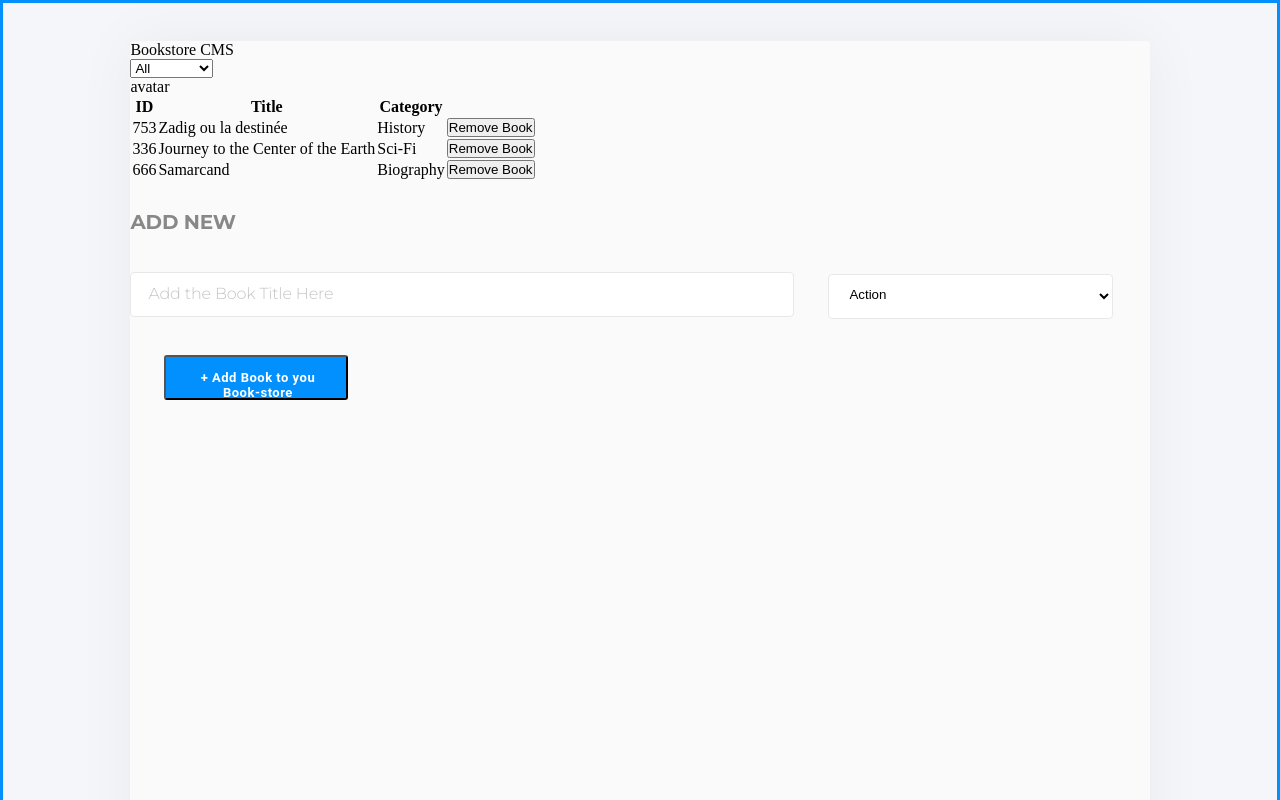
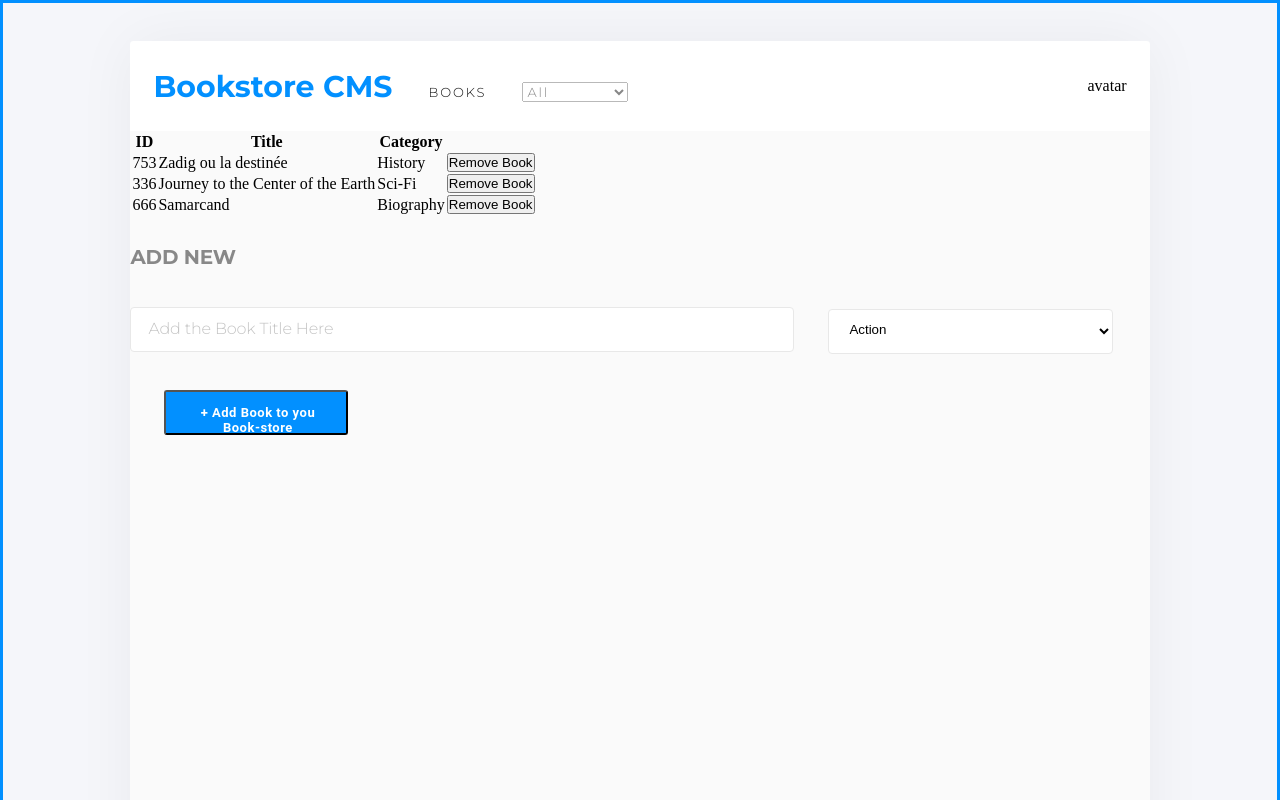
Before and after one commit to CalyCherkaoui/bookstore-react-redux, a React (Create React App) app: page / in a window 1280 px wide. Shown: the top 800 px of the page. Built offline with nearby package versions, Linux system fonts and the light colour scheme.

Commit message:
Style the navigation bar

```diff
--- a/src/App.css
+++ b/src/App.css
@@ -90,3 +90,68 @@
   text-align: center;
   color: var(--white);
 }
+
+/* Books list */
+.books_list_container {
+  display: flex;
+  flex-direction: column;
+}
+
+/* Navigation bar */
+
+.navigation_container {
+  display: flex;
+  flex-direction: row;
+  justify-content: space-between;
+  align-items: center;
+  width: 100%;
+  height: 90px;
+  padding: 0 23px;
+  background-color: var(--white);
+}
+
+.navigation_left {
+  display: flex;
+  flex-direction: row;
+  justify-content: start;
+  align-items: baseline;
+}
+
+.navigation_left * {
+  margin-right: 36px;
+}
+
+.navigation_logo {
+  font-family: "Montserrat", sans-serif;
+  font-size: 1.875rem;
+  font-weight: bold;
+  font-stretch: normal;
+  font-style: normal;
+  line-height: normal;
+  letter-spacing: normal;
+  color: var(--azure);
+}
+
+.navigation_books {
+  text-transform: uppercase;
+  font-family: "Montserrat", sans-serif;
+  font-size: 0.813rem;
+  font-weight: normal;
+  font-stretch: normal;
+  font-style: normal;
+  line-height: normal;
+  letter-spacing: 1.9px;
+  color: var(--black-two);
+}
+
+.categories_selector {
+  opacity: 0.5;
+  font-family: "Montserrat", sans-serif;
+  font-size: 0.813rem;
+  font-weight: normal;
+  font-stretch: normal;
+  font-style: normal;
+  line-height: normal;
+  letter-spacing: 1.9px;
+  color: var(--black-two);
+}
--- a/src/components/CategoryFilter.js
+++ b/src/components/CategoryFilter.js
@@ -11,6 +11,7 @@ const CategoryFilter = ({ changeFilterHandle }) => {
     <div className="navigation_container">
       <div className="navigation_left">
         <div className="navigation_logo">Bookstore CMS</div>
+        <div className="navigation_books">books</div>
         <select
           className="categories_selector"
           name="filter"
```
